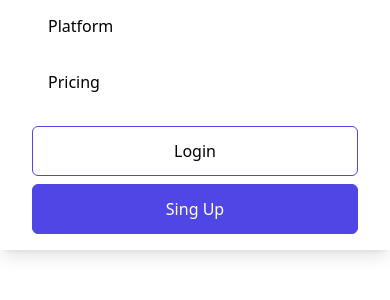
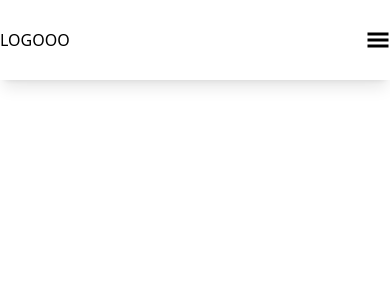
Before and after one commit to mishkamag/strapi-react-tailwind, a React (Vite) app: page / in a window 390 px wide. Shown: the top 300 px of the page. Built offline with nearby package versions, Linux system fonts and the light colour scheme.

Commit message:
finished navbar

```diff
--- a/src/components/Navbar.jsx
+++ b/src/components/Navbar.jsx
@@ -1,12 +1,14 @@
-import React from "react";
-import { AiFillCloseSquare } from "react-icons/ai";
+import React, { useState } from "react";
+import { AiOutlineClose } from "react-icons/ai";
 import { GiHamburgerMenu } from "react-icons/gi";
 
 const Navbar = () => {
+  const [menu, setMenu] = useState(false);
+
   return (
     <div className="w-screen h-[80px] z-10 fixed bg-white shadow-lg ">
       <div className="flex justify-between items-center w-full h-full md:max-w-[1240px] m-auto  ">
-        <div className="sm:ml-10 ss:ml-10 opacity-[50px]">LOGO</div>
+        <div className="sm:ml-10 ss:ml-10 opacity-[50px]">LOGOOO</div>
 
         <div className="flex items-center">
           <ul className="hidden md:flex">
@@ -25,23 +27,38 @@ const Navbar = () => {
           <button className="px-10 py-3">Sing Up</button>
         </div>
 
-        <div className="md:hidden ">
+        <div
+          className="md:hidden "
+          onClick={() => {
+            setMenu(!menu);
+          }}
+        >
+          {!menu ? (
             <GiHamburgerMenu className="text-2xl " />
+          ) : (
+            <AiOutlineClose className="text-2xl " />
+          )}
+        </div>
       </div>
 
-        <ul className="absolute bg-white w-full px-8 shadow-lg md:hidden ">
+      <ul
+        className={
+          menu
+            ? "absolute bg-white w-full px-8 shadow-lg md:hidden flex flex-col justify-center items-center"
+            : "hidden"
+        }
+      >
         <li>Home</li>
         <li>About</li>
         <li>Support</li>
         <li>Platform</li>
         <li>Pricing</li>
-          <div className="flex flex-col my-4 gap-2">
+        <div className="flex flex-col my-4 gap-2 w-full">
           <button className=" bg-transparent text-black py-3 ">Login</button>
           <button className="px-10 py-3">Sing Up</button>
         </div>
       </ul>
     </div>
-    </div>
   );
 };
 
```
Lines whose indentation alone changed are shown as unchanged.
